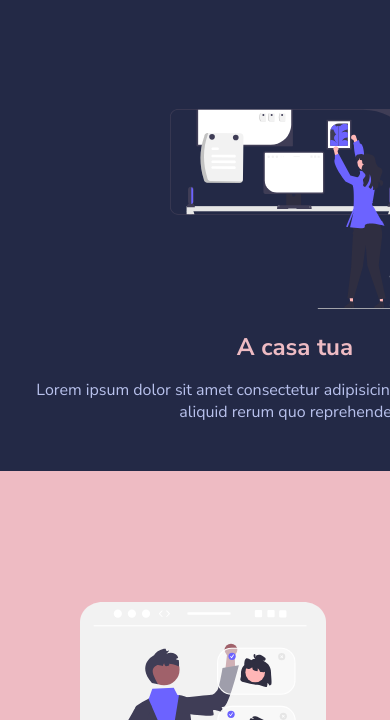
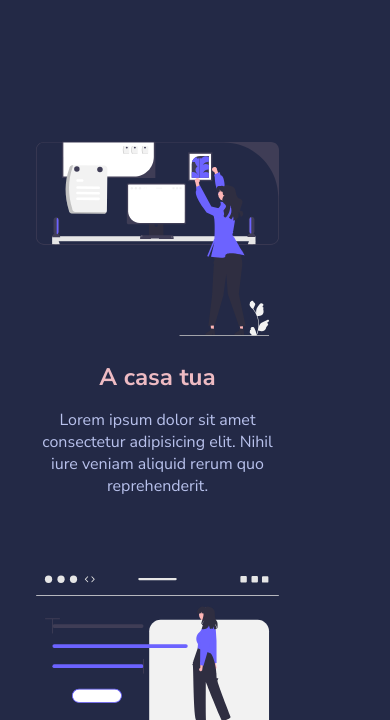
Before and after one commit to bettercallpaul07/html-css-resp-wannabe, a plain HTML site: page index.html in a window 390 px wide. Shown: the part 124-844 px from the top of the page. Drawn offline with Linux system fonts and the light colour scheme.

Commit message:
First Row Ok

```diff
--- a/css/style.css
+++ b/css/style.css
@@ -127,3 +127,20 @@ img {
 /************************************************
     SOLUZIONE RESPONSIVE
  ************************************************/
+
+ @media screen and (max-width: 480px) {
+
+
+
+
+    .row {
+        flex-wrap: wrap;
+        flex-direction: column;
+        width: 50%;
+        height: 50%;
+    }
+
+    .col {
+        margin: 30px 0;
+    }
+ }
```
